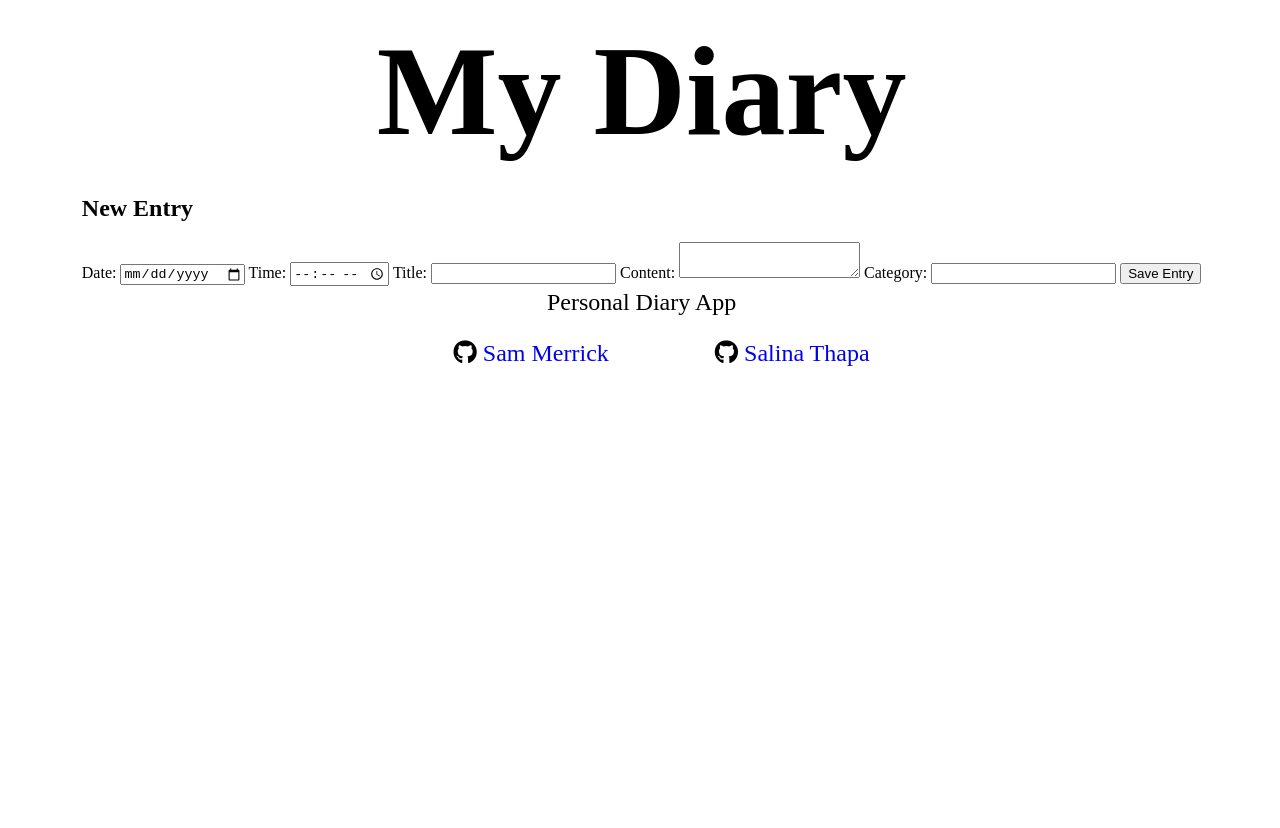
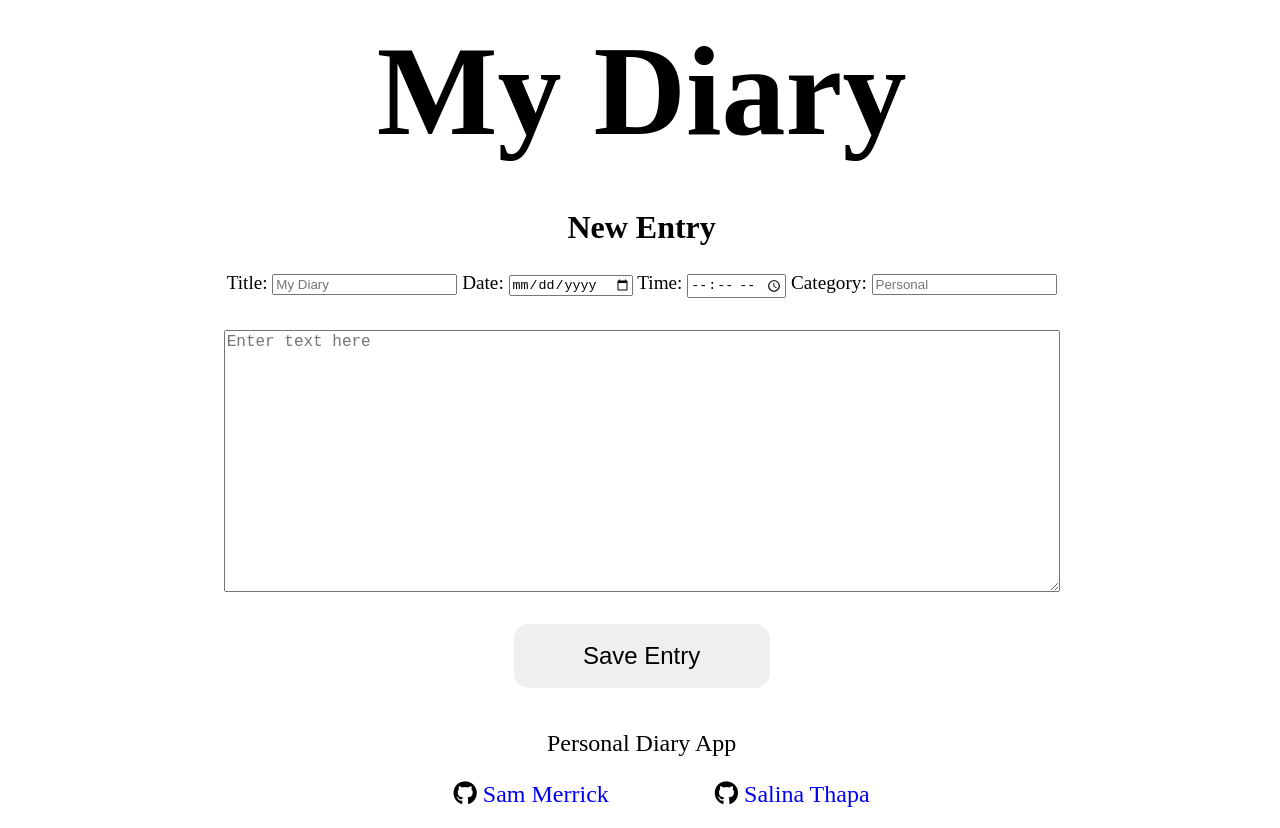
Before and after one commit to nplsam/diary.app, a website: page client/assets/html/new-entry.html in a window 1280 px wide. Before the commit the page ends 800 px from the top, so only its background shows below. Drawn offline with Linux system fonts and the light colour scheme.

Commit message:
add css to new-entry.html

```diff
--- a/client/assets/css/layout.css
+++ b/client/assets/css/layout.css
@@ -12,7 +12,7 @@ h1 {
     margin: 10px;
 }
 
-#diary {
+main {
     height: 69vh;
     display: flex;
     flex-direction: column;
--- /dev/null
+++ b/client/assets/css/new-entry.css
@@ -0,0 +1,31 @@
+h2 {
+    font-size: 2rem;
+}
+
+#newEntry {
+    display: flex;
+    align-items: center;
+    font-size: 1.2rem;
+}
+
+#entryForm {
+    display: flex;
+    align-items: center;
+    flex-direction: column;
+}
+
+textarea#entryContent {
+    height: 16rem;
+    width: 100%;
+    margin-top: 2rem;
+    font-size: 1rem;
+}
+
+#submitBtn{
+    border-radius: 15px;
+    border: none;
+    width: 16rem;
+    height: 4rem;
+    margin: 2rem;
+    font-size: 1.5rem;
+}
--- a/client/assets/css/style.css
+++ b/client/assets/css/style.css
@@ -1,2 +1,3 @@
 @import url("layout.css");
 @import url("btn.css");
+@import url("new-entry.css");
--- a/client/assets/html/new-entry.html
+++ b/client/assets/html/new-entry.html
@@ -12,27 +12,29 @@
         <h1>My Diary</h1>
     </header>
 
-    <section id="new-entry">
+    <main id="newEntry">
         <h2>New Entry</h2>
         <form id="entryForm">
-            <label for="entryDate">Date:</label>
-            <input type="date" id="entryDate" name="entryDate" required>
+            <div id="entryDetails">
+                <label for="entryTitle">Title:</label>
+                <input type="text" id="entryTitle" name="entryTitle" placeholder="My Diary">
 
-            <label for="entryTime">Time:</label>
-            <input type="time" id="entryTime" name="entryTime" required>
+                <label for="entryDate">Date:</label>
+                <input type="date" id="entryDate" name="entryDate">
 
-            <label for="entryTitle">Title:</label>
-            <input type="text" id="entryTitle" name="entryTitle" required>
+                <label for="entryTime">Time:</label>
+                <input type="time" id="entryTime" name="entryTime">
 
-            <label for="entryContent">Content:</label>
-            <textarea id="entryContent" name="entryContent" required></textarea>
+                <label for="entryCategory">Category:</label>
+                <input type="text" id="entryCategory" name="entryCategory" placeholder="Personal">
+            </div>
 
-            <label for="entryCategory">Category:</label>
-            <input type="text" id="entryCategory" name="entryCategory">
+            <label for="entryContent"></label>
+            <textarea id="entryContent" name="entryContent" required placeholder="Enter text here"></textarea>
 
-            <button id="new-entry-btn" type="submit">Save Entry</button>
+            <button id="submitBtn" type="submit">Save Entry</button>
         </form>
-    </section>
+    </main>
 
     <footer>
         <p>
```
Also changed, not shown: client/index.html (+2 -2 lines).
